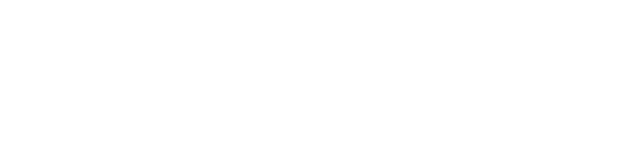
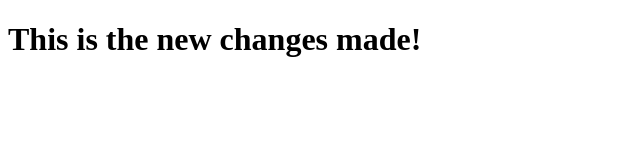
Before and after one commit to sthaswarnim17/MyGitHub1, a plain HTML site: page index.html in a window 1280 px wide. Shown: the whole page, without its empty margins (0-640 px from the left). Drawn offline with Linux system fonts and the light colour scheme.

Commit message:
This is V2

```diff
--- a/index.html
+++ b/index.html
@@ -6,6 +6,6 @@
     <title>Document</title>
 </head>
 <body>
-
+    <h1>This is the new changes made!</h1>
 </body>
 </html>
```
